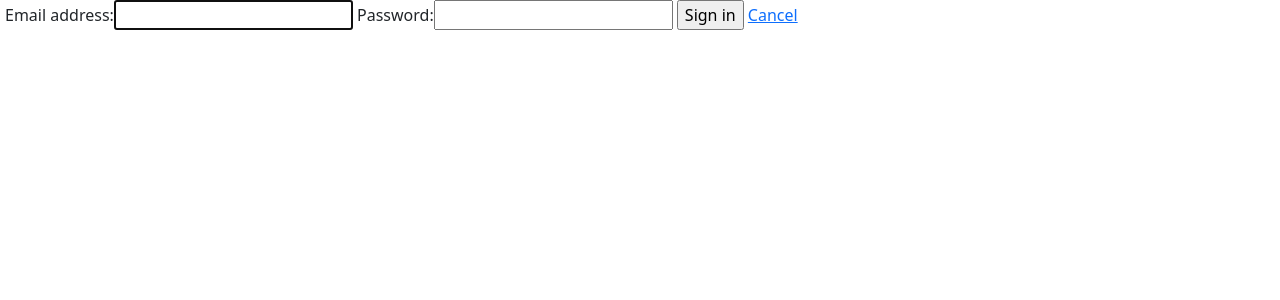
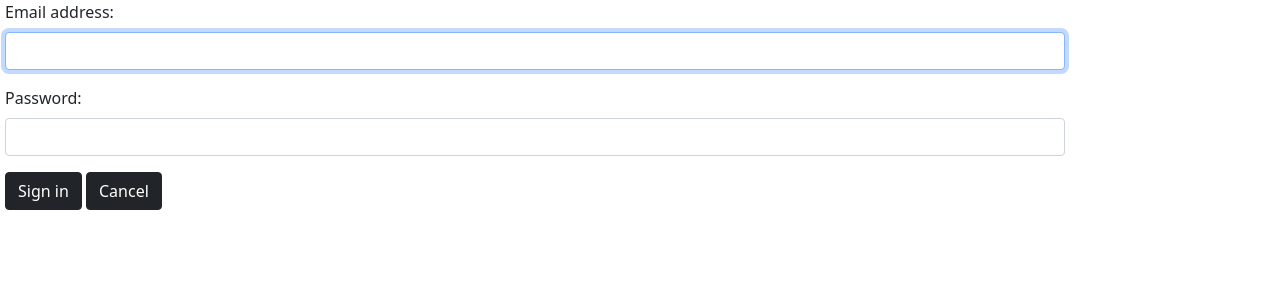
Before and after one commit to Gribek/RunSchedule, a Django app: page /runapp/login in a window 1280 px wide. Shown: the top 300 px of the page. Run offline with Django 3.2, Linux system fonts and the light colour scheme.

Commit message:
Adjust login page template and add styling

```diff
--- a/runapp/templates/runapp/login.html
+++ b/runapp/templates/runapp/login.html
@@ -1,14 +1,24 @@
 {% extends "runapp/base.html" %}
 
 {% block content %}
-    {% if form.errors %}
-        <p>Invalid username or password. Please try again.</p>
-    {% endif %}
-    <form method="post" action="{% url 'runapp:login' %}">
-        {% csrf_token %}
-        {{ form }}
-        <input type="submit" value="Sign in">
-        <a href="{% url 'runapp:landing_page' %}">Cancel</a>
-        <input type="hidden" name="next" value="{{ next }}">
-    </form>
+    <div id="login-box">
+        <form id="login-form" class="row g-3" method="post" action="{% url 'runapp:login' %}">
+            {% csrf_token %}
+            {{ form.non_field_errors }}
+            <div class="col-10">
+                <label class="form-label" for="id_username">Email address:</label>
+                <input class="form-control" type="text" name="username" autofocus autocapitalize="none"
+                       autocomplete="username" maxlength="255" required id="id_username">
+            </div>
+            <div class="col-10">
+                <label class="form-label" for="id_password">Password:</label>
+                <input class="form-control" type="password" name="password" autocomplete="current-password" required id="id_password">
+            </div>
+            <div class="col-10">
+                <input class="btn btn-dark" type="submit" value="Sign in">
+                <a class="btn btn-dark" href="{% url 'runapp:landing_page' %}">Cancel</a>
+            </div>
+            <input type="hidden" name="next" value="{{ next }}">
+        </form>
+    </div>
 {% endblock %}
```
